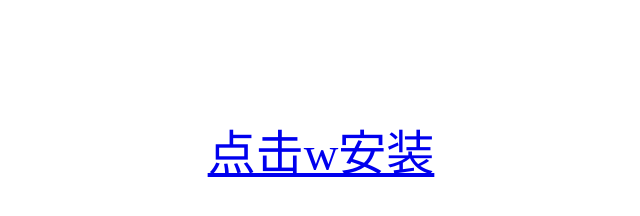
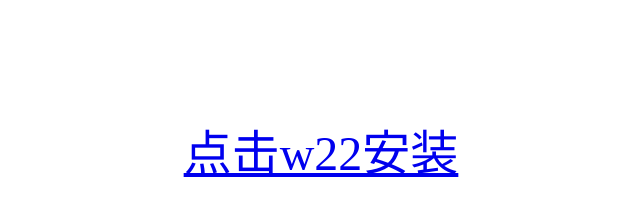
Before and after one commit to open-ipa/ios, a plain HTML site: page index.html in a window 1280 px wide. Shown: the whole page, without its empty margins (319-959 px from the left). Drawn offline with Linux system fonts and the light colour scheme.

Commit message:
Update index.html

```diff
--- a/index.html
+++ b/index.html
@@ -12,7 +12,7 @@
 	<br>
         <p align=center>
           <font size="20">
-            <a href="itms-services://?action=download-manifest&url=https://github.com/open-ipa/ios/releases/download/chatgpt3.0/chatgpt.plist">点击w安装</a>
+            <a href="itms-services://?action=download-manifest&url=https://github.com/open-ipa/ios/releases/download/chatgpt3.0/chatgpt.plist">点击w22安装</a>
           </font>
         </p>
     </body>
```
